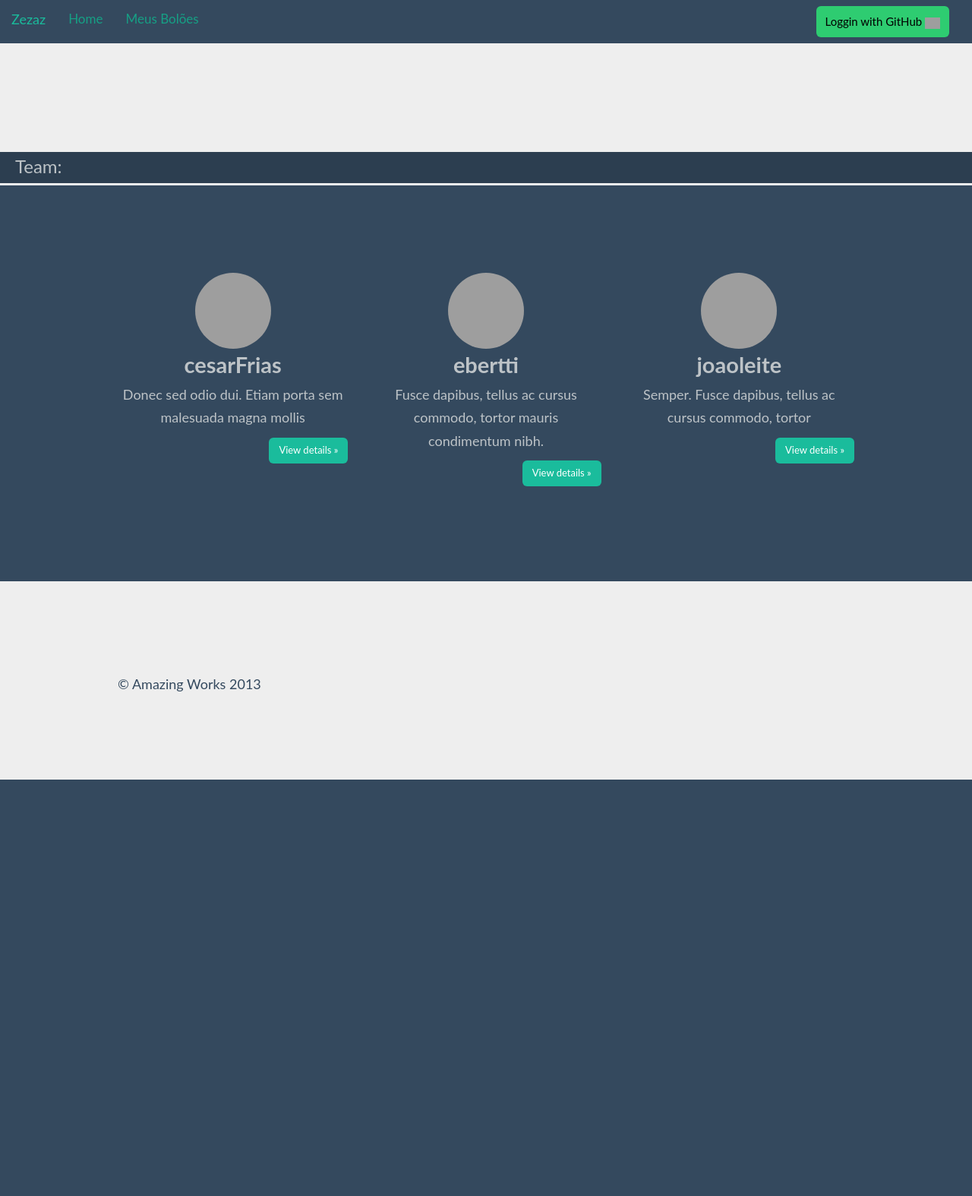
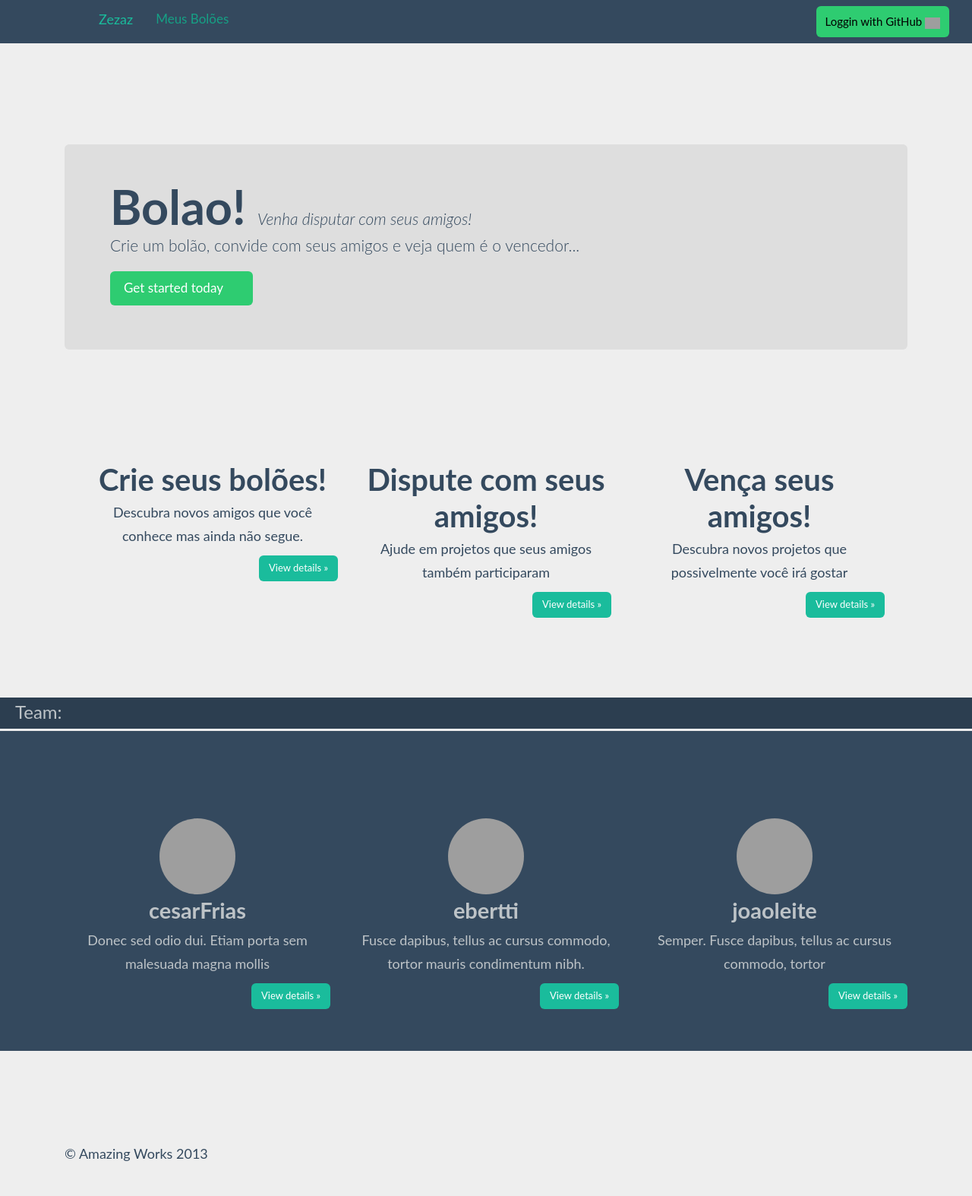
Before and after one commit to sixcodes/api_hackday_21212, a Django app: page / in a window 1280 px wide. Shown: the whole page at 76% size. Before the commit the page ends 1026 px from the top, so only its background shows below. Run offline with Django 3.2, Linux system fonts and the light colour scheme; parts of the project's set-up code (start-up, migrations or seed data) failed here and were passed over; some libraries are stand-ins or nearby versions; some web fonts are replaced; grey boxes are pictures that could not be loaded.

Commit message:
criando menu

```diff
--- a/apihackday/bolao/views.py
+++ b/apihackday/bolao/views.py
@@ -4,7 +4,7 @@ from django.template import RequestContext
 
 
 def home(r):
-    return render_to_response('base.html', context_instance=RequestContext(r))
+    return render_to_response('home.html', context_instance=RequestContext(r))
 
 def listarBolao(r):
     return render_to_response('listar-bolao.html', context_instance=RequestContext(r))
--- a/apihackday/static/css/zezaz.css
+++ b/apihackday/static/css/zezaz.css
@@ -1,3 +1,12 @@
+.navbar-brand {
+    padding-left: 130px;
+}
+
+.container {
+    padding: 30px;
+    padding-top: 100px;
+}
+
 .placar {
     margin-bottom: 100px;
     line-height:150px;
--- a/apihackday/templates/base.html
+++ b/apihackday/templates/base.html
@@ -24,12 +24,11 @@
 <div class="navbar-fixed-top">
     <div class="container-top">
         <div class="navbar-header">
-            <a class="navbar-brand" href="#">Zezaz</a>
+            <a class="navbar-brand" href="{% url "home" %}">Zezaz</a>
         </div>
         <div class="navbar-collapse collapse">
             <ul class="nav navbar-nav">
-                <li class="active"><a href="{% url "home" %}">Home</a></li>
-                <li><a href="{% url "bolao" %}">Meus Bolões</a></li>
+                <li class="active"><a href="{% url "listarbolao" %}">Meus Bolões</a></li>
             </ul>
             <div class="navbar-form navbar-right">
                 <button type="submit" class="btn btn-success btn-text-black"> Loggin with GitHub <img src="images/zezaz/GitHub-Mark-32px.png" width="20px"/></button>
--- a/apihackday/templates/home.html
+++ b/apihackday/templates/home.html
@@ -1,8 +1,9 @@
+{% extends 'base.html' %}
+{% block container %}
+<div class="jumbotron">
+    <h1>Bolao! <i><span class="lead">Venha disputar com seus amigos!</span></i></h1>
 
-<div class="jumbotron">
-    <h1>Zezaz! <i><span class="lead">improving your github experience!</span></i></h1>
-
-    <p class="lead">Acompanhe seus amigos, colabore em projetos e siga projetos que irá gostar!</p>
+    <p class="lead">Crie um bolão, convide com seus amigos e veja quem é o vencedor...</p>
     <p><a class="btn btn-lg btn-success" href="#">Get started today <span class="glyphicon glyphicon-chevron-right"></span></i></a></p>
 </div>
 
@@ -10,20 +11,21 @@
     <div class="container">
         <div class="row text-center" >
             <div class="col-lg-4">
-                <h3>Acompanhe</h3>
+                <h3>Crie seus bolões!</h3>
                 <p>Descubra novos amigos que você conhece mas ainda não segue.</p>
                 <p class="text-right"><a class="btn btn-sm btn-primary" href="#">View details &raquo;</a></p>
             </div>
             <div class="col-lg-4">
-                <h3>Colabore</h3>
+                <h3>Dispute com seus amigos!</h3>
                 <p>Ajude em projetos que seus amigos também participaram</p>
                 <p class="text-right"><a class="btn btn-sm btn-primary" href="#">View details &raquo;</a></p>
             </div>
             <div class="col-lg-4">
-                <h3>Siga</h3>
+                <h3>Vença seus amigos!</h3>
                 <p>Descubra novos projetos que possivelmente você irá gostar</p>
                 <p class="text-right"><a class="btn btn-sm btn-primary" href="#">View details &raquo;</a></p>
             </div>
         </div>
     </div>
 </div>
+{% endblock %}
--- a/apihackday/urls.py
+++ b/apihackday/urls.py
@@ -14,7 +14,7 @@ urlpatterns = patterns('',
     url(r'^$', 'bolao.views.home', name='home'),
     url(r'^bolao$', 'bolao.views.listarBolao', name='listarbolao'),
     url(r'^bolao/add', 'bolao.views.criarBolao', name='criarbolao'),
-    url(r'^bolao/(?P<bolao>[\d]+)$', 'bolao.views.exibeBolao', name='exibebolao'),
+    url(r'^bolao/(?P<bolao>[\d]+)$', 'bolao.views.exibirBolao', name='exibirbolao'),
     # url(r'^apihackday/', include('apihackday.foo.urls')),
     url(r'', include('social_auth.urls')),
     url(r'^api/', include(v1_api.urls)),
```
